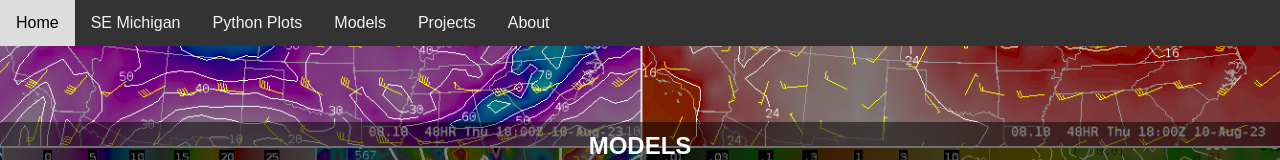
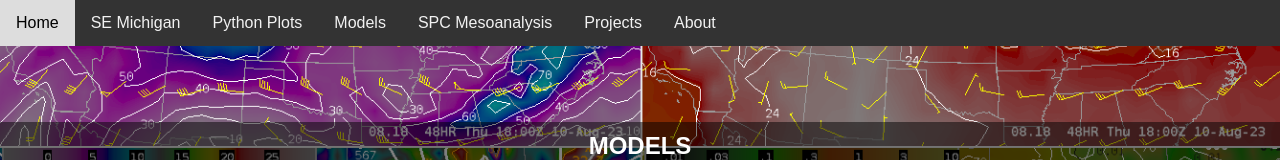
Before and after one commit to anthony-illenden/anthony-illenden.github.io, a plain HTML site: page models.html in a window 1280 px wide. Shown: the top 160 px of the page. Drawn offline with Linux system fonts and the light colour scheme.

Commit message:
Update models.html

```diff
--- a/models.html
+++ b/models.html
@@ -142,6 +142,7 @@
         <a href="semichigan.html">SE Michigan</a>
         <a href="pyplots.html">Python Plots</a>
         <a href="models.html">Models</a>
+        <a href="spcmesoscaleanalysis.html">SPC Mesoanalysis</a>
         <a href="projects.html">Projects</a>
         <a href="about.html">About</a>
     </nav>
```
